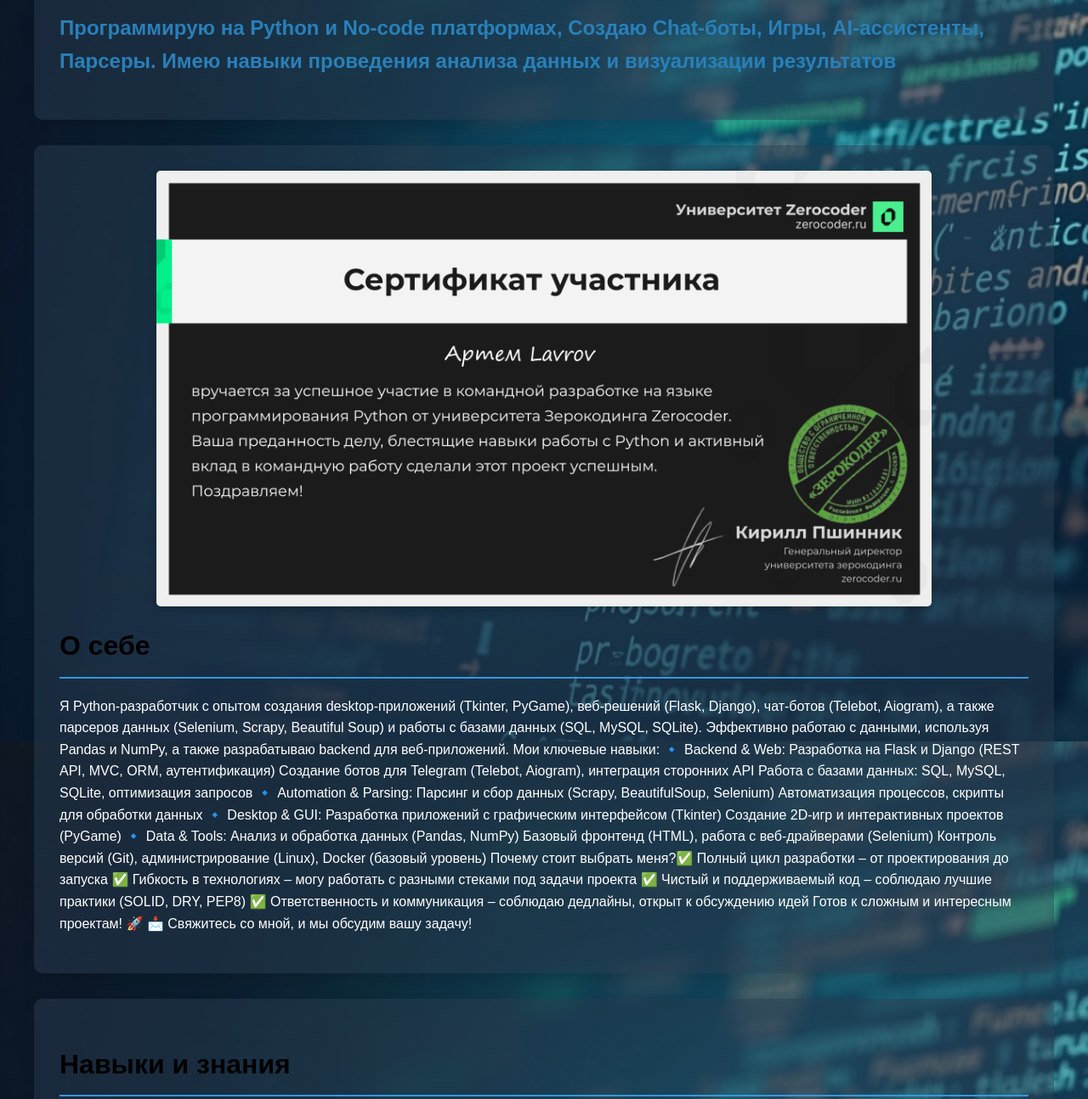
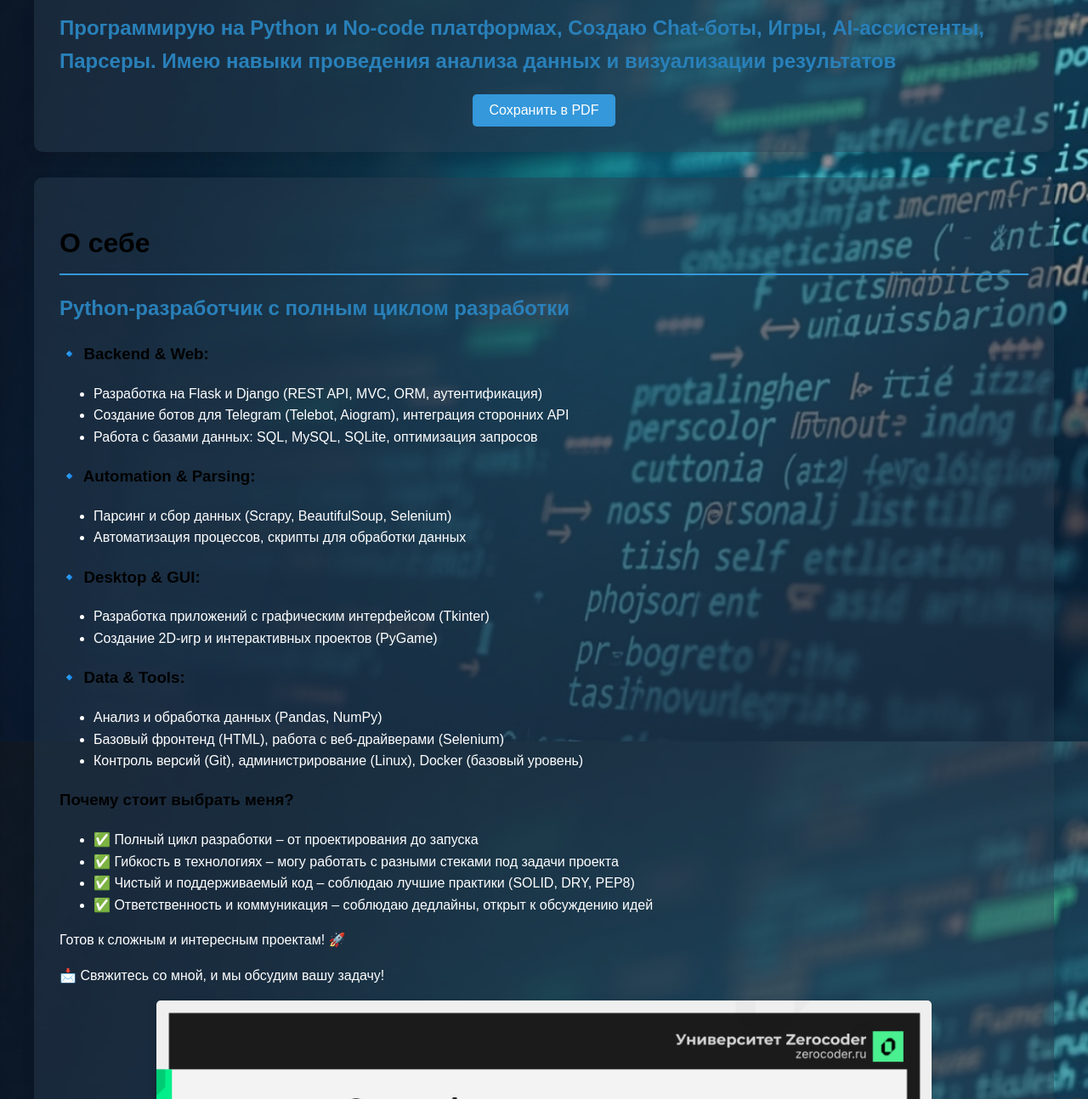
Before and after one commit to Crowley55555/Practice-with-gpt, a plain HTML site: page index.html in a window 1280 px wide. Shown: the part 407-1701 px from the top of the page at 85% size. Drawn offline with Linux system fonts and the light colour scheme.

Commit message:
Портфолио доработано

```diff
--- a/index.html
+++ b/index.html
@@ -4,126 +4,8 @@
     <meta charset="UTF-8">
     <meta name="viewport" content="width=device-width, initial-scale=1.0">
     <title>Портфолио Артема Лаврова</title>
-    <style>
-        /* Основные стили */
-        body {
-            font-family: 'Arial', sans-serif;
-            margin: 0;
-            padding: 0;
-            background-image: url('background.jpeg');
-            background-size: cover;
-            background-attachment: fixed;
-            background-position: center;
-            color: #333;
-            line-height: 1.6;
-        }
-
-        .container {
-            max-width: 1200px;
-            margin: 0 auto;
-            padding: 20px;
-        }
-
-        /* Стили блоков (страниц портфолио) */
-        .portfolio-block {
-            background-color: rgba(40, 60, 80, 0.5);
-            color: #fff;
-            border-radius: 10px;
-            box-shadow: 0 5px 15px rgba(0, 0, 0, 0.1);
-            padding: 30px;
-            margin-bottom: 30px;
-            transition: transform 0.3s ease;
-        }
-
-        .portfolio-block:hover {
-            transform: translateY(-5px);
-        }
-
-        h1, h2, h3 {
-            color: #010101;
-        }
-
-        h1 {
-            border-bottom: 2px solid #3498db;
-            padding-bottom: 10px;
-            margin-bottom: 20px;
-        }
-
-        h2 {
-            margin-top: 0;
-            color: #2980b9;
-        }
-
-        /* Стили для контактной информации */
-        .contacts {
-            background-color: #2c3e50;
-            color: white;
-            padding: 30px;
-            border-radius: 10px;
-            text-align: center;
-        }
-
-        .contacts a {
-            color: #3498db;
-            text-decoration: none;
-            margin: 0 10px;
-        }
-
-        .contacts a:hover {
-            text-decoration: underline;
-        }
-
-        /* Стили для проектов */
-        .project-features {
-            margin-left: 20px;
-        }
-
-        .project-features li {
-            margin-bottom: 10px;
-        }
-
-        /* Центрирование изображений начиная с блока 2 */
-        #about img,
-        #skills img,
-        #projects img,
-        #motivator-bot img,
-        #game-no-exit img,
-        #task-app img,
-        #parser-cian img,
-        #contacts img {
-            display: block;
-            margin-left: auto;
-            margin-right: auto;
-            max-width: 80%;
-            border-radius: 5px;
-            box-shadow: 0 3px 10px rgba(0,0,0,0.2);
-        }
-
-        /* Специальные стили для круглого аватара в первом блоке */
-        #header img {
-            display: block;
-            margin: 0 auto 20px;
-            max-width: 200px;
-            border-radius: 50%;
-        }
-
-        /* Адаптивность */
-        @media (max-width: 768px) {
-            .portfolio-block {
-                padding: 20px;
-            }
-            #about img,
-            #skills img,
-            #projects img,
-            #motivator-bot img,
-            #game-no-exit img,
-            #task-app img,
-            #parser-cian img,
-            #contacts img {
-                max-width: 100%;
-            }
-        }
-    </style>
+    <link rel="stylesheet" href="style.css">
+    <script src="https://cdnjs.cloudflare.com/ajax/libs/html2pdf.js/0.10.1/html2pdf.bundle.min.js"></script>
 </head>
 <body>
     <div class="container">
@@ -132,31 +14,65 @@
             <img src="profile-image.png" alt="Фото Артема Лаврова">
             <h1>Артем Лавров</h1>
             <h2>Программирую на Python и No-code платформах, Создаю Chat-боты, Игры, AI-ассистенты, Парсеры. Имею навыки проведения анализа данных и визуализации результатов</h2>
+            <button id="save-pdf" class="pdf-button">Сохранить в PDF</button>
         </div>
 
         <!-- Блок 2: О себе -->
-        <div class="portfolio-block" id="about">
-            <img src="diplom_team_dev.png" alt="Обо мне">
-            <h1>О себе</h1>
-            <p>Я Python-разработчик с опытом создания desktop-приложений (Tkinter, PyGame), веб-решений (Flask, Django), чат-ботов (Telebot, Aiogram), а также парсеров данных (Selenium, Scrapy, Beautiful Soup) и работы с базами данных (SQL, MySQL, SQLite). Эффективно работаю с данными, используя Pandas и NumPy, а также разрабатываю backend для веб-приложений.
-                Мои ключевые навыки: 🔹 Backend & Web:
-                Разработка на Flask и Django (REST API, MVC, ORM, аутентификация)
-                Создание ботов для Telegram (Telebot, Aiogram), интеграция сторонних API
-                Работа с базами данных: SQL, MySQL, SQLite, оптимизация запросов
-                🔹 Automation & Parsing: Парсинг и сбор данных (Scrapy, BeautifulSoup, Selenium)
-                Автоматизация процессов, скрипты для обработки данных
-                🔹 Desktop & GUI:
-                Разработка приложений с графическим интерфейсом (Tkinter)
-                Создание 2D-игр и интерактивных проектов (PyGame)
-                🔹 Data & Tools:
-                Анализ и обработка данных (Pandas, NumPy)
-                Базовый фронтенд (HTML), работа с веб-драйверами (Selenium)
-                Контроль версий (Git), администрирование (Linux), Docker (базовый уровень)
-                Почему стоит выбрать меня?✅ Полный цикл разработки – от проектирования до запуска ✅ Гибкость в технологиях – могу работать с разными стеками под задачи проекта ✅ Чистый и поддерживаемый код – соблюдаю лучшие практики (SOLID, DRY, PEP8) ✅ Ответственность и коммуникация – соблюдаю дедлайны, открыт к обсуждению идей
-                Готов к сложным и интересным проектам! 🚀
-                📩 Свяжитесь со мной, и мы обсудим вашу задачу!</p>
+        <!-- Блок 2: О себе -->
+<div class="portfolio-block" id="about">
+    <h1>О себе</h1>
+
+    <div class="about-text">
+        <h2>Python-разработчик с полным циклом разработки</h2>
+        <div class="skills-section">
+            <h3>🔹 Backend & Web:</h3>
+            <ul>
+                <li>Разработка на Flask и Django (REST API, MVC, ORM, аутентификация)</li>
+                <li>Создание ботов для Telegram (Telebot, Aiogram), интеграция сторонних API</li>
+                <li>Работа с базами данных: SQL, MySQL, SQLite, оптимизация запросов</li>
+            </ul>
         </div>
 
+        <div class="skills-section">
+            <h3>🔹 Automation & Parsing:</h3>
+            <ul>
+                <li>Парсинг и сбор данных (Scrapy, BeautifulSoup, Selenium)</li>
+                <li>Автоматизация процессов, скрипты для обработки данных</li>
+            </ul>
+        </div>
+
+        <div class="skills-section">
+            <h3>🔹 Desktop & GUI:</h3>
+            <ul>
+                <li>Разработка приложений с графическим интерфейсом (Tkinter)</li>
+                <li>Создание 2D-игр и интерактивных проектов (PyGame)</li>
+            </ul>
+        </div>
+
+        <div class="skills-section">
+            <h3>🔹 Data & Tools:</h3>
+            <ul>
+                <li>Анализ и обработка данных (Pandas, NumPy)</li>
+                <li>Базовый фронтенд (HTML), работа с веб-драйверами (Selenium)</li>
+                <li>Контроль версий (Git), администрирование (Linux), Docker (базовый уровень)</li>
+            </ul>
+        </div>
+
+        <div class="why-me">
+            <h3>Почему стоит выбрать меня?</h3>
+            <ul>
+                <li>✅ Полный цикл разработки – от проектирования до запуска</li>
+                <li>✅ Гибкость в технологиях – могу работать с разными стеками под задачи проекта</li>
+                <li>✅ Чистый и поддерживаемый код – соблюдаю лучшие практики (SOLID, DRY, PEP8)</li>
+                <li>✅ Ответственность и коммуникация – соблюдаю дедлайны, открыт к обсуждению идей</li>
+            </ul>
+            <p>Готов к сложным и интересным проектам! 🚀</p>
+            <p>📩 Свяжитесь со мной, и мы обсудим вашу задачу!</p>
+        </div>
+    </div>
+
+    <img src="diplom_team_dev.png" alt="Диплом командной разработки" class="about-image">
+</div>
         <!-- Блок 3: Навыки и знания -->
         <div class="portfolio-block" id="skills">
             <h1>Навыки и знания</h1>
@@ -230,7 +146,7 @@
 
         <!-- Блок 8: Парсер цен на аренду квартир с CIAN (Python) -->
         <div class="portfolio-block" id="parser-cian">
-            <h1>Проект - Парсер цен на аренду квартир с CIAN (Python)к</h1>
+            <h1>Проект - Парсер цен на аренду квартир с CIAN (Python)</h1>
             <p>Описание: - Учебный проект для сбора и анализа данных о ценах на аренду 1-2 комнатных квартир</p>
             <p>Технологии: - Python (Selenium, Pandas, Matplotlib, NumPy)<p>
             <p>Функционал:<p>
@@ -255,5 +171,20 @@
             <p>LinkedIn: <a href="#" target="_blank">[ссылка]</a></p>
         </div>
     </div>
+
+    <script>
+        document.getElementById('save-pdf').addEventListener('click', function() {
+            const element = document.body;
+            const opt = {
+                margin: 10,
+                filename: 'Portfolio_Lavrov_Artem.pdf',
+                image: { type: 'jpeg', quality: 0.98 },
+                html2canvas: { scale: 2 },
+                jsPDF: { unit: 'mm', format: 'a4', orientation: 'portrait' }
+            };
+
+            html2pdf().from(element).set(opt).save();
+        });
+    </script>
 </body>
 </html>
--- /dev/null
+++ b/style.css
@@ -0,0 +1,153 @@
+/* Основные стили */
+body {
+    font-family: 'Arial', sans-serif;
+    margin: 0;
+    padding: 0;
+    background-image: url('background.jpeg');
+    background-size: cover;
+    background-attachment: fixed;
+    background-position: center;
+    color: #333;
+    line-height: 1.6;
+}
+
+.container {
+    max-width: 1200px;
+    margin: 0 auto;
+    padding: 20px;
+}
+
+/* Стили блоков (страниц портфолио) */
+.portfolio-block {
+    background-color: rgba(40, 60, 80, 0.5);
+    color: #fff;
+    border-radius: 10px;
+    box-shadow: 0 5px 15px rgba(0, 0, 0, 0.1);
+    padding: 30px;
+    margin-bottom: 30px;
+    transition: transform 0.3s ease;
+}
+
+.portfolio-block:hover {
+    transform: translateY(-5px);
+}
+
+h1, h2, h3 {
+    color: #010101;
+}
+
+h1 {
+    border-bottom: 2px solid #3498db;
+    padding-bottom: 10px;
+    margin-bottom: 20px;
+}
+
+h2 {
+    margin-top: 0;
+    color: #2980b9;
+}
+
+/* Стили для контактной информации */
+.contacts {
+    background-color: #2c3e50;
+    color: white;
+    padding: 30px;
+    border-radius: 10px;
+    text-align: center;
+}
+
+.contacts a {
+    color: #3498db;
+    text-decoration: none;
+    margin: 0 10px;
+}
+
+.contacts a:hover {
+    text-decoration: underline;
+}
+
+/* Стили для проектов */
+.project-features {
+    margin-left: 20px;
+}
+
+.project-features li {
+    margin-bottom: 10px;
+}
+
+/* Центрирование изображений */
+#about img,
+#skills img,
+#projects img,
+#motivator-bot img,
+#game-no-exit img,
+#task-app img,
+#parser-cian img,
+#contacts img {
+    display: block;
+    margin-left: auto;
+    margin-right: auto;
+    max-width: 80%;
+    border-radius: 5px;
+    box-shadow: 0 3px 10px rgba(0,0,0,0.2);
+}
+
+/* Специальные стили для круглого аватара в первом блоке */
+#header img {
+    display: block;
+    margin: 0 auto 20px;
+    max-width: 200px;
+    border-radius: 50%;
+}
+
+/* Стили для блока "О себе" */
+.about-content {
+    display: flex;
+    flex-wrap: wrap;
+    gap: 20px;
+}
+
+
+/* Кнопка сохранения в PDF */
+.pdf-button {
+    display: block;
+    margin: 20px auto 0;
+    padding: 10px 20px;
+    background-color: #3498db;
+    color: white;
+    border: none;
+    border-radius: 5px;
+    cursor: pointer;
+    font-size: 16px;
+    transition: background-color 0.3s;
+}
+
+.pdf-button:hover {
+    background-color: #2980b9;
+}
+
+/* Адаптивность */
+@media (max-width: 768px) {
+    .portfolio-block {
+        padding: 20px;
+    }
+
+    #about img,
+    #skills img,
+    #projects img,
+    #motivator-bot img,
+    #game-no-exit img,
+    #task-app img,
+    #parser-cian img,
+    #contacts img {
+        max-width: 100%;
+    }
+
+    .about-content {
+        flex-direction: column;
+    }
+
+    .about-image, .about-text {
+        min-width: 100%;
+    }
+}
```
